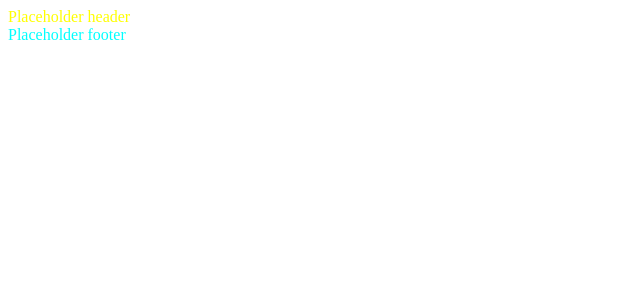
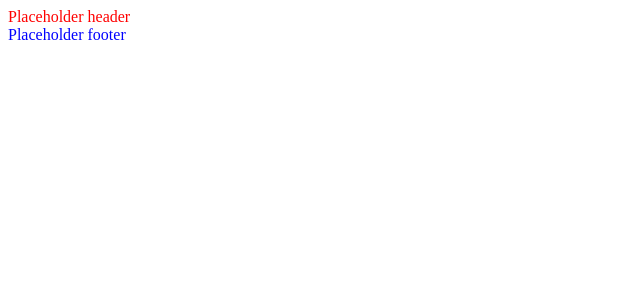
Before and after one commit to lwilkins/lwilkins.github.io, a Jekyll site: the page built from index.html, in a window 1280 px wide. Shown: the top 300 px of the page, without its empty margins (0-640 px from the left). Built offline with Jekyll 4.4.1, drawn with Linux system fonts in a browser that asks for light colours.

Commit message:
Correct css

```diff
--- a/static/css/main.css
+++ b/static/css/main.css
@@ -1 +1 @@
-header{color:#ff0}footer{color:#0ff}
+header{color:#f00}footer{color:#00f}
--- a/static/sass/main.scss
+++ b/static/sass/main.scss
@@ -1,7 +1,7 @@
 header {
-    color: #ff0;
+    color: #f00;
 }
 
 footer {
-    color: #0ff;
+    color: #00f;
 }
```
